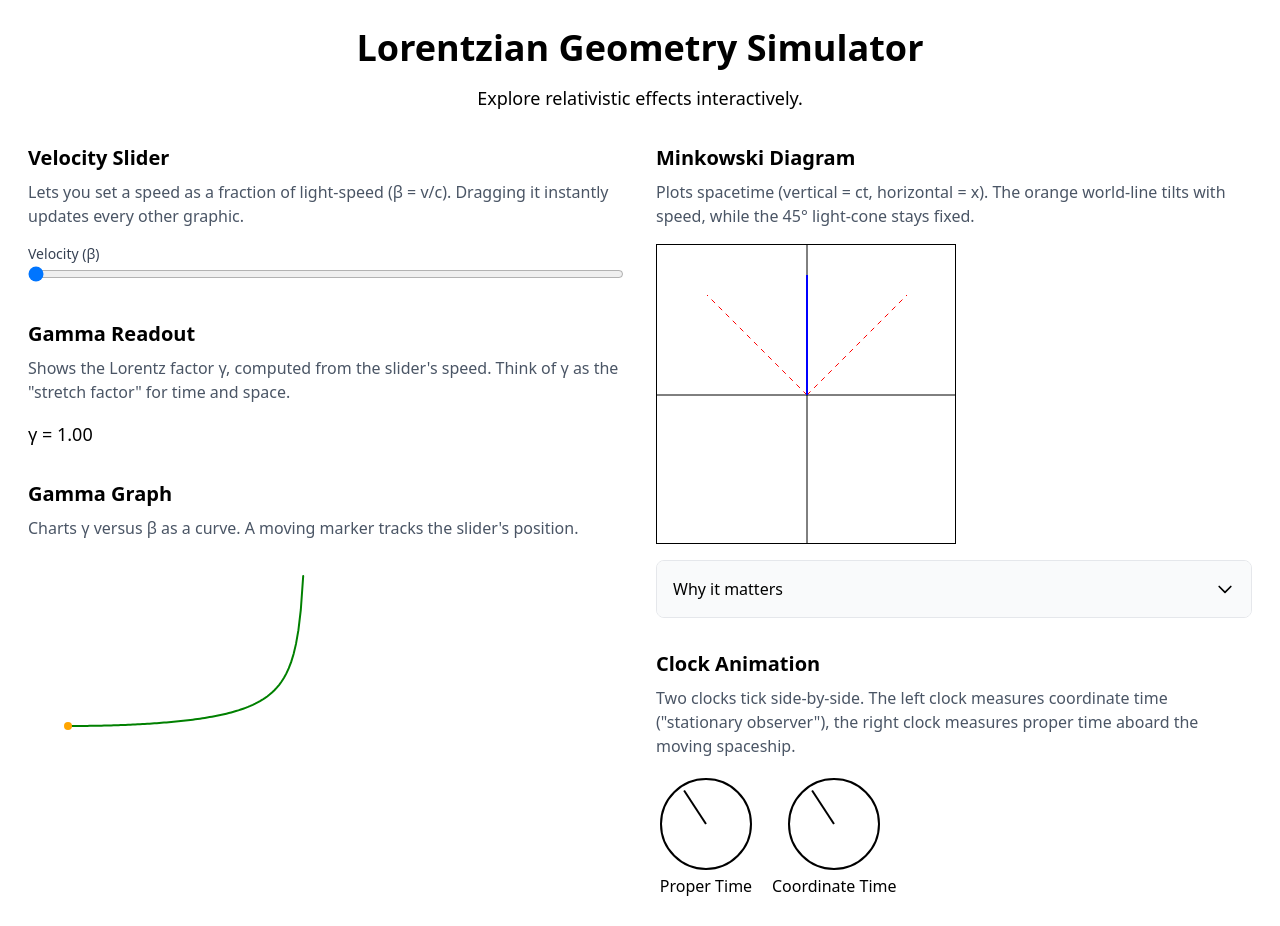
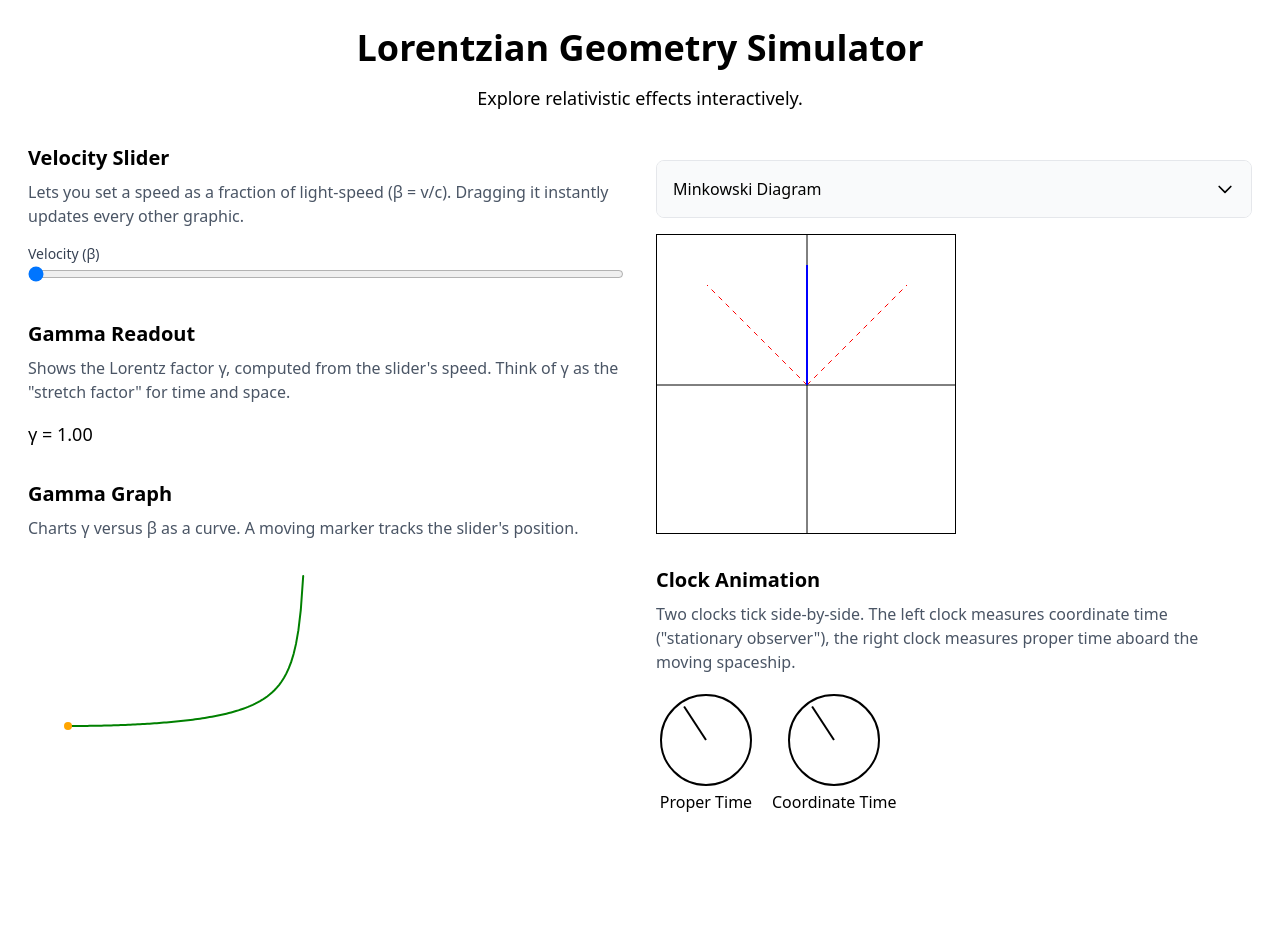
Before and after one commit to johnwlockwood/lorentzian-geometry, a React (Vite) app: page / in a window 1280 px wide. After the commit the page ends 842 px from the top, so only its background shows below. Built offline with nearby package versions, Linux system fonts and the light colour scheme.

Commit message:
Put all explanation text for minkowski diagram in accordian

```diff
--- a/package.json
+++ b/package.json
@@ -12,7 +12,6 @@
   "dependencies": {
     "@tailwindcss/vite": "^4.1.4",
     "@visx/visx": "^3",
-    "david-ai": "^1.0.6",
     "mathjax-react": "^2.0.1",
     "react": "^19.0.0",
     "react-dom": "^19.0.0"
--- a/src/App.tsx
+++ b/src/App.tsx
@@ -40,16 +40,19 @@ const App = () => {
           <section>
             <div className="space-y-8">
               <div>
-                <h2 className="text-xl font-semibold mb-2">Minkowski Diagram</h2>
-                <p className="text-gray-600 mb-4">Plots spacetime (vertical = ct, horizontal = x). The orange world-line tilts with speed, while the 45° light-cone stays fixed.</p>
-                <MinkowskiDiagram />
-                <div className="mt-4">
-                  <Accordion title="Why it matters">
+                <div className="mt-4 mb-4">
+                  <Accordion title="Minkowski Diagram">
+                    <h3 className="text-l font-semibold">What it does</h3>
+                    <p className="text-gray-600">
+                      Plots spacetime (vertical = ct, horizontal = x). The orange world-line tilts with speed, while the 45° light-cone stays fixed.
+                    </p>
+                    <h3 className="text-l font-semibold mt-4">Why it matters</h3>
                     <p className="text-gray-600">
                       This diagram reveals causality. As the world‑line tilts closer to the cone, proper time along it shrinks—visualizing time dilation geometrically.
                     </p>
                   </Accordion>
                 </div>
+                <MinkowskiDiagram />
               </div>
 
               <div>
--- /dev/null
+++ b/tailwindcss.config.js
@@ -0,0 +1,12 @@
+/** @type {import('tailwindcss').Config} */
+export default {
+  content: [
+    './index.html',
+    './src/**/*.{js,ts,jsx,tsx}',
+    // './node_modules/david-ai/**/*.{js,jsx,ts,tsx}',
+  ],
+  theme: {
+    extend: {},
+  },
+  plugins: [],
+};
```
Also changed, not shown: 1 other file (tests, documents, lock files or other folders).
